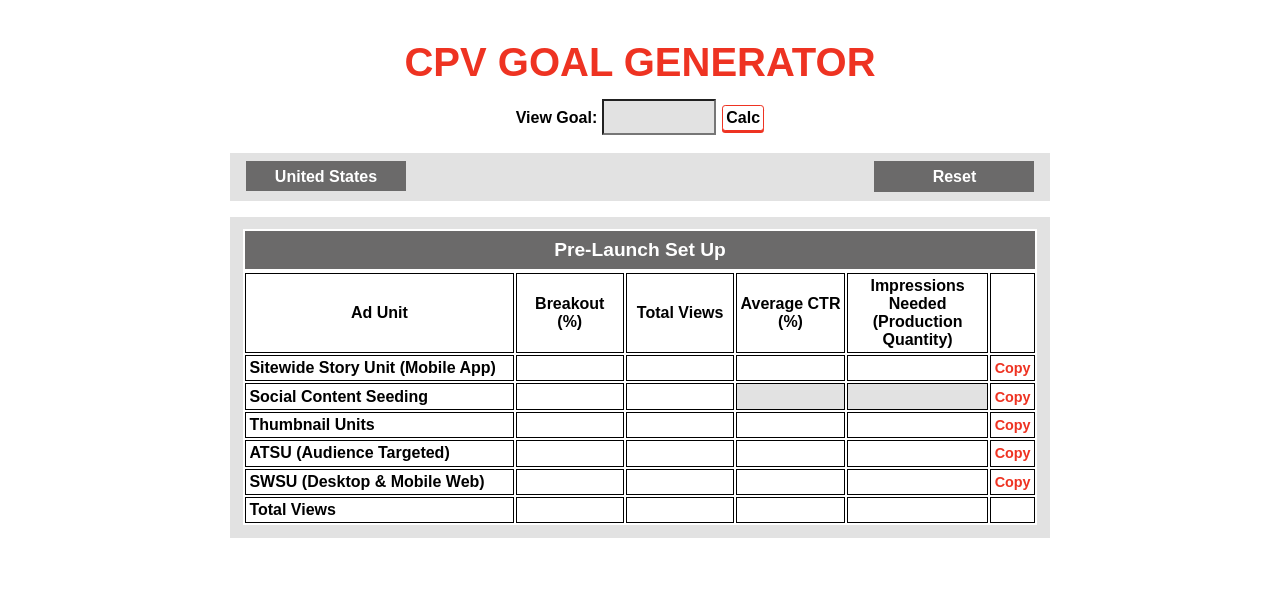
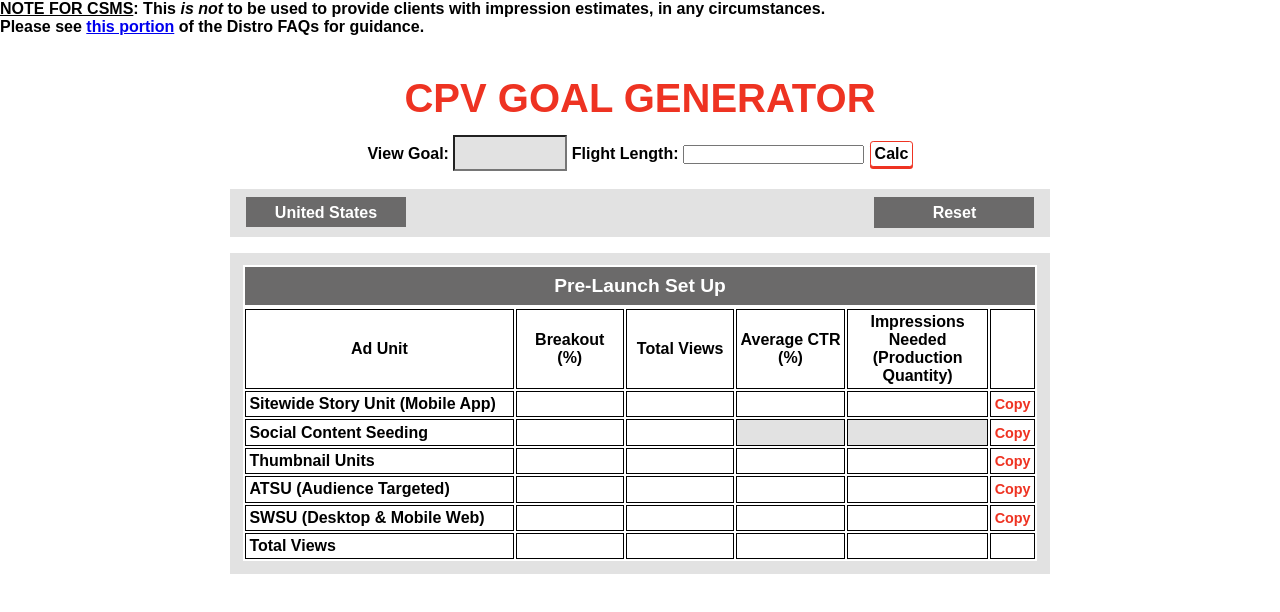
Before and after one commit to tinahaibodi/distropages, a plain HTML site: page goalgenerator/index.html in a window 1280 px wide. Drawn offline with Linux system fonts and the light colour scheme.

Commit message:
Update index.html
Added note for CSMs

```diff
--- a/goalgenerator/index.html
+++ b/goalgenerator/index.html
@@ -12,6 +12,8 @@
 
 <body>
 
+	<p id="warning"><u><b>NOTE FOR CSMS</b></u>: This <i>is not </i> to be used to provide clients with impression estimates, in any circumstances. <br><span class="highlight">Please see <a href="https://docs.google.com/document/d/1SNO2fKprxsZ9EuETE9ibZ3bDRC69hS3ZnR9eiDisKwI/edit#bookmark=kix.irzjr472yfmi">this portion</a> of the Distro FAQs for guidance.</span></p>
+
 	<h1>CPV GOAL GENERATOR</h1>
 
 	<table>
@@ -19,7 +21,9 @@
 			<td>
 				<form onsubmit="return false;">
 					<label>View Goal:</label>
-					<input type="text" id="input_viewgoal" />
+					<input type="text" id="input_viewgoal"/>
+					<label>Flight Length:</label>
+					<input type="text" id="input_flight"/>
 					<input type="button" id="calc_button" onClick="javacript:CPVcalc()" value="Calc"/>
 
 				</td>
```
